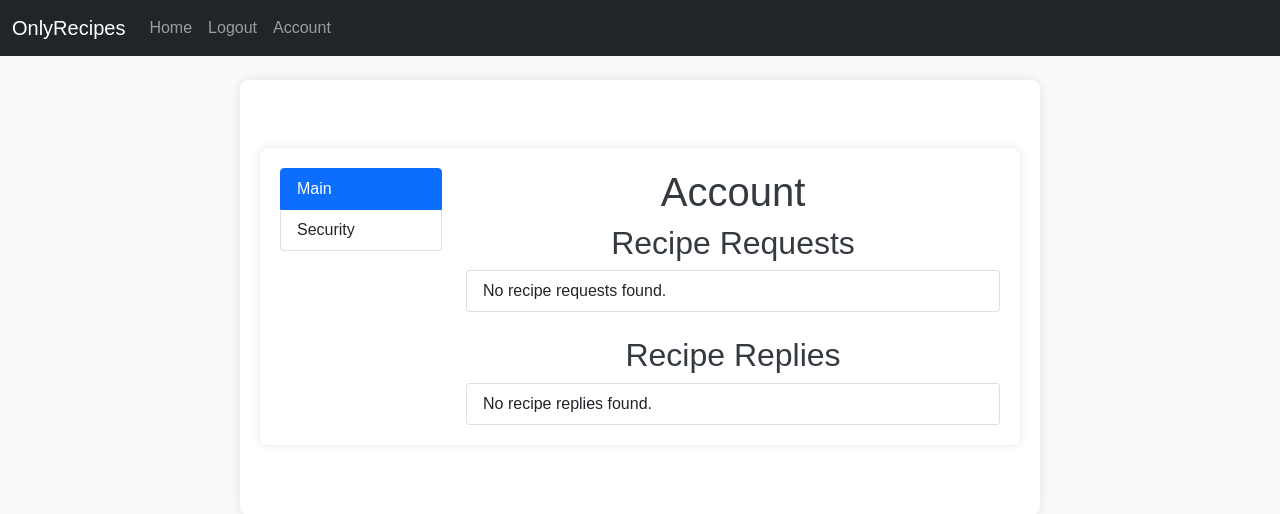
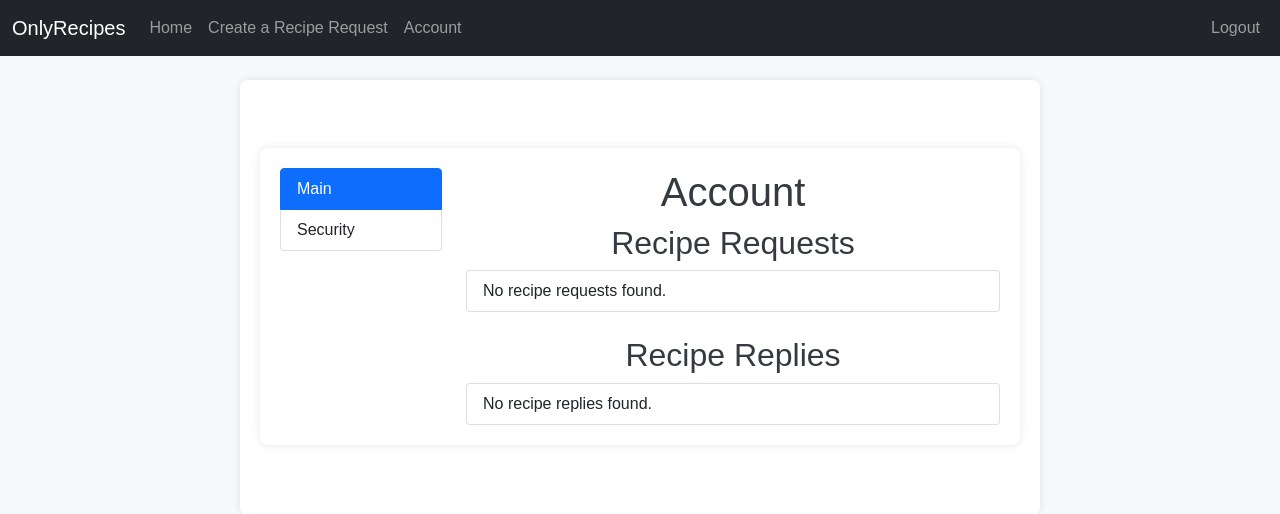
Before and after one commit to swimmingdiscount/OnlyRecipes, a Flask app: page /account in a window 1280 px wide. Shown: the top 514 px of the page. Run offline with Flask 3, Linux system fonts and the light colour scheme; a user stored in the database is signed in; data that the repository does not hold is empty.

Commit message:
updated base.html to add options to navbar

```diff
--- a/app/templates/base.html
+++ b/app/templates/base.html
@@ -22,10 +22,19 @@
                     </li>
                     {% if current_user.is_authenticated %}
                     <li class="nav-item">
-                        <a class="nav-link" href="{{ url_for('main.logout') }}">Logout</a>
+                        <a class="nav-link" href="{{ url_for('main.create_recipe_request') }}">Create a Recipe Request</a>
                     </li>
+
                     <li class="nav-item">
                         <a class="nav-link" href="{{ url_for('main.account') }}">Account</a>
+                    </li>
+                    {% endif %}
+                </ul>
+            </div>
+            <ul class="navbar-nav ml-auto">
+                {% if current_user.is_authenticated %}
+                <li class="nav-item">
+                    <a class="nav-link" href="{{ url_for('main.logout') }}">Logout</a>
                 </li>
                 {% else %}
                 <li class="nav-item">
@@ -36,7 +45,6 @@
                 </li>
                 {% endif %}
             </ul>
-            </div>
         </div>
     </nav>
 
```
Lines whose indentation alone changed are shown as unchanged.
